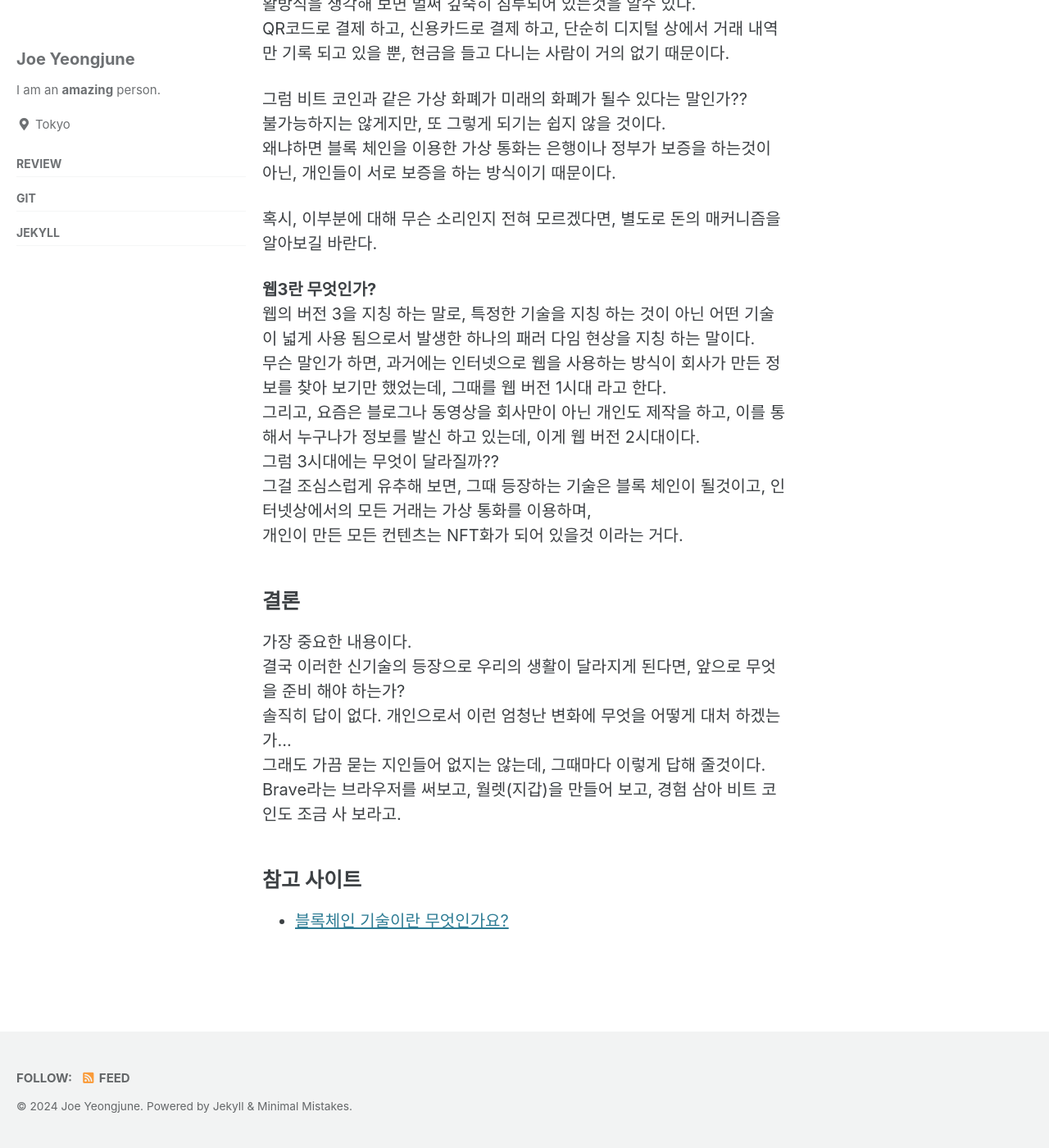
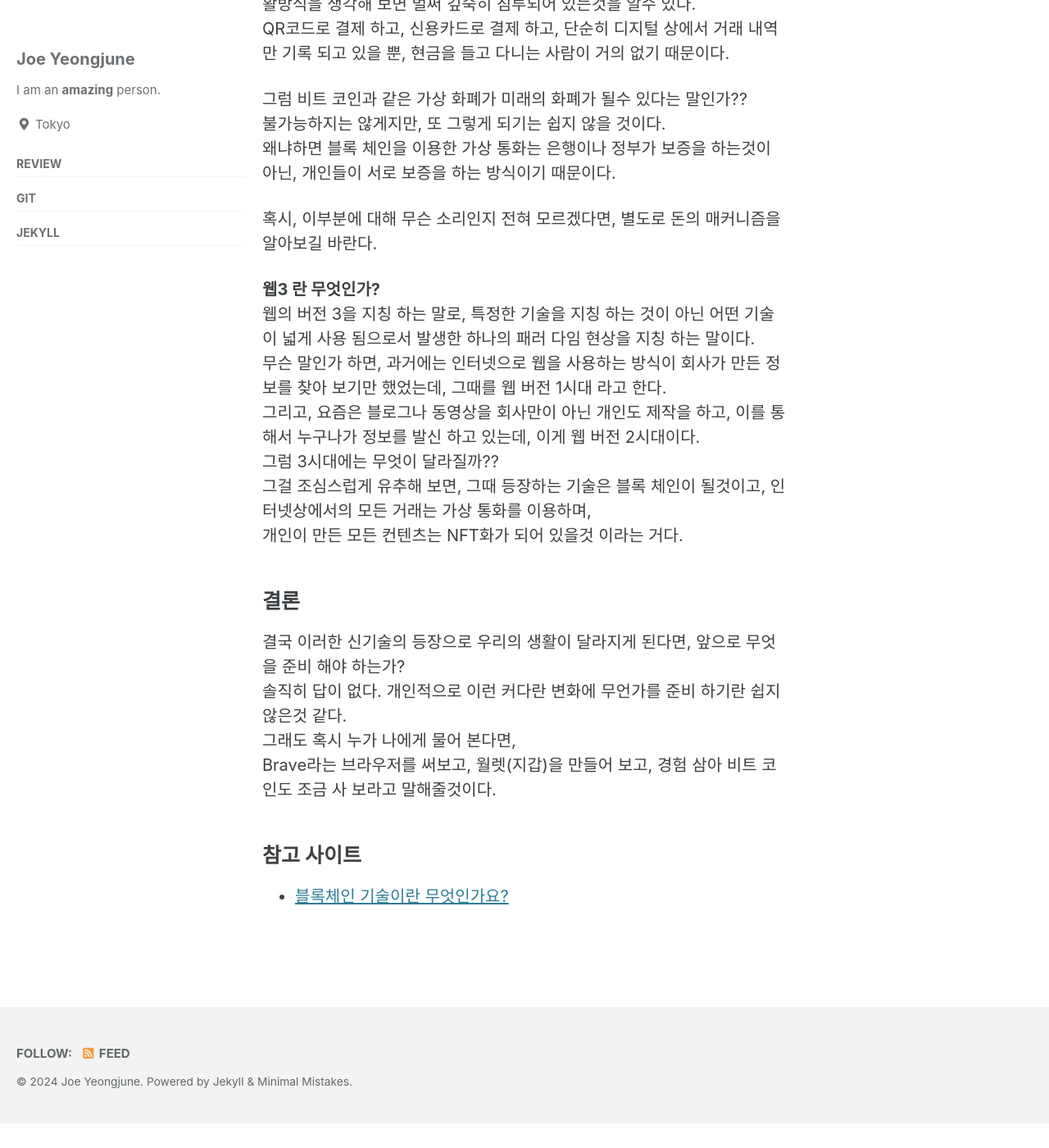
Before and after one commit to joejoeicandoit/joejoeicandoit.github.io, a Jekyll site: the page built from _posts/Review/2024-04-21-review-01.md, in a window 1280 px wide and 1400 px high, scrolled down 3187 px. Shown: the whole window at 82% size. Built offline with Jekyll 4.4.1, drawn with Linux system fonts in a browser that asks for light colours; cached includes are drawn as plain includes; after the commit the page ends 4557 px from its top, so only the background shows below that.

```diff
--- a/_posts/Review/2024-04-21-review-01.md
+++ b/_posts/Review/2024-04-21-review-01.md
@@ -97,7 +97,7 @@
 혹시, 이부분에 대해 무슨 소리인지 전혀 모르겠다면, 별도로 돈의 매커니즘을 알아보길 바란다.
 
 
-**웹3란 무엇인가?**
+**웹3 란 무엇인가?**
 웹의 버전 3을 지칭 하는 말로, 특정한 기술을 지칭 하는 것이 아닌 어떤 기술이 넓게 사용 됨으로서 발생한 하나의 패러 다임 현상을 지칭 하는 말이다.
 무슨 말인가 하면, 과거에는 인터넷으로 웹을 사용하는 방식이 회사가 만든 정보를 찾아 보기만 했었는데, 그때를 웹 버전 1시대 라고 한다.
 그리고, 요즘은 블로그나 동영상을 회사만이 아닌 개인도 제작을 하고, 이를 통해서 누구나가 정보를 발신 하고 있는데, 이게 웹 버전 2시대이다.
@@ -107,11 +107,10 @@
 
 ## 결론
 
-가장 중요한 내용이다.
 결국 이러한 신기술의 등장으로 우리의 생활이 달라지게 된다면, 앞으로 무엇을 준비 해야 하는가?
-솔직히 답이 없다. 개인으로서 이런 엄청난 변화에 무엇을 어떻게 대처 하겠는가...
-그래도 가끔 묻는 지인들어 없지는 않는데, 그때마다 이렇게 답해 줄것이다.
-Brave라는 브라우저를 써보고, 월렛(지갑)을 만들어 보고, 경험 삼아 비트 코인도 조금 사 보라고.
+솔직히 답이 없다. 개인적으로 이런 커다란 변화에 무언가를 준비 하기란 쉽지 않은것 같다.
+그래도 혹시 누가 나에게 물어 본다면,
+Brave라는 브라우저를 써보고, 월렛(지갑)을 만들어 보고, 경험 삼아 비트 코인도 조금 사 보라고 말해줄것이다.
 
 ## 참고 사이트
 
```
